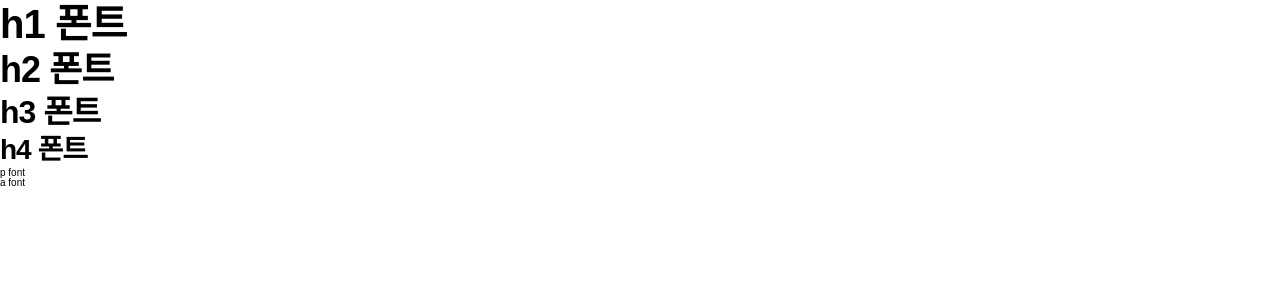
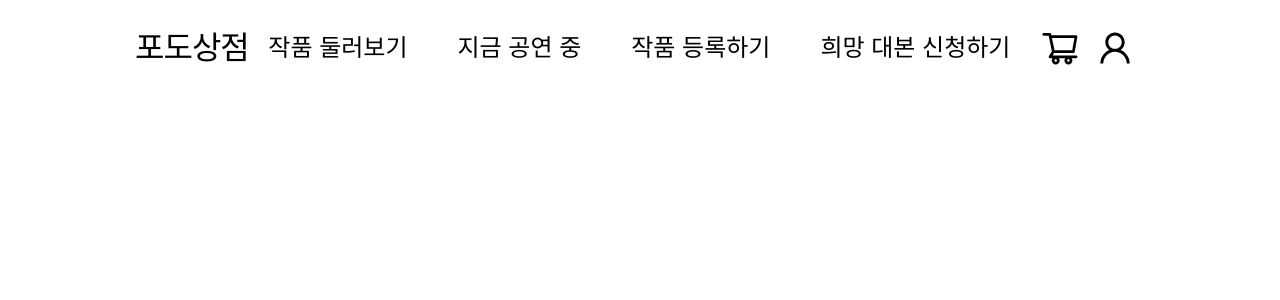
Before and after one commit to game240/FE, a React (Vite) app: page / in a window 1280 px wide. Shown: the top 300 px of the page. Built offline with nearby package versions, Linux system fonts and the light colour scheme.

Commit message:
FEAT : Nav 레이아웃 설정

```diff
--- a/package.json
+++ b/package.json
@@ -13,6 +13,7 @@
     "@types/node": "^20.14.2",
     "react": "^18.2.0",
     "react-dom": "^18.2.0",
+    "react-icons": "^5.2.1",
     "styled-components": "^6.1.11"
   },
   "devDependencies": {
--- a/src/App.tsx
+++ b/src/App.tsx
@@ -1,18 +1,14 @@
 import { ThemeProvider } from "styled-components";
 import GlobalStyle from "@/styles/globalStyle";
 import theme from "./styles/fontWeight";
+import { Nav } from "./components";
 
 function App() {
   return (
     <>
       <ThemeProvider theme={theme}>
         <GlobalStyle />
-        <h1>h1 폰트</h1>
-        <h2>h2 폰트</h2>
-        <h3>h3 폰트</h3>
-        <h4>h4 폰트</h4>
-        <p>p font</p>
-        <a href="#">a font</a>
+        <Nav />
       </ThemeProvider>
     </>
   );
--- /dev/null
+++ b/src/components/atom/Nav/index.tsx
@@ -0,0 +1,38 @@
+import { useState } from "react";
+import * as S from "./style";
+import { AiOutlineShoppingCart, AiOutlineUser } from "react-icons/ai";
+
+const Nav = () => {
+  const [isAuth, setIsAuth] = useState<boolean>(false);
+
+  return (
+    <S.Container>
+      <h3>포도상점</h3>
+      <S.NavList>
+        <li>
+          <h5>작품 둘러보기</h5>
+        </li>
+        <li>
+          <h5>지금 공연 중</h5>
+        </li>
+        <li>
+          <h5>작품 등록하기</h5>
+        </li>
+        <li>
+          <h5>희망 대본 신청하기</h5>
+        </li>
+      </S.NavList>
+
+      {isAuth ? (
+        <p>로그인</p>
+      ) : (
+        <S.IconBox>
+          <AiOutlineShoppingCart />
+          <AiOutlineUser />
+        </S.IconBox>
+      )}
+    </S.Container>
+  );
+};
+
+export default Nav;
--- /dev/null
+++ b/src/components/atom/Nav/style.ts
@@ -0,0 +1,23 @@
+import { FlexBetween } from "@/styles/flex";
+import styled from "styled-components";
+
+export const Container = styled.div`
+  ${FlexBetween};
+  height: 95px;
+  padding: 0 13.5rem;
+`;
+
+export const NavList = styled.ul`
+  display: flex;
+  gap: 50px;
+`;
+
+export const IconBox = styled.div`
+  ${FlexBetween};
+  gap: 1.5rem;
+  padding: 0 1rem;
+  & > svg {
+    width: 4rem;
+    height: 4rem;
+  }
+`;
--- /dev/null
+++ b/src/components/index.ts
@@ -0,0 +1,6 @@
+// atom
+export { default as Nav } from "./atom/Nav";
+
+// molcule
+
+// organism
--- /dev/null
+++ b/src/styles/flex.ts
@@ -0,0 +1,35 @@
+import { css } from "styled-components";
+
+export const FlexCenter = css`
+  display: flex;
+  justify-content: center;
+  align-items: center;
+`;
+
+export const FlexBetween = css`
+  display: flex;
+  justify-content: space-between;
+  align-items: center;
+`;
+
+export const FlexAlign = css`
+  display: flex;
+  align-items: center;
+`;
+
+export const FlexColumn = css`
+  display: flex;
+  flex-direction: column;
+`;
+
+export const FlexColumnBetween = css`
+  display: flex;
+  flex-direction: column;
+  justify-content: space-between;
+`;
+
+export const FlexColumnAlign = css`
+  display: flex;
+  flex-direction: column;
+  align-items: center;
+`;
--- a/src/styles/globalStyle.ts
+++ b/src/styles/globalStyle.ts
@@ -20,6 +20,7 @@ const GlobalStyle = createGlobalStyle`
     padding: 0;
     border: 0;
     font-size: 100%;
+    font-weight: ${FONT_WEIGHT.regular};
     vertical-align: baseline;
   }
   /* HTML5 display-role reset for older browsers */
```
Also changed, not shown: 1 other file (tests, documents, lock files or other folders).
